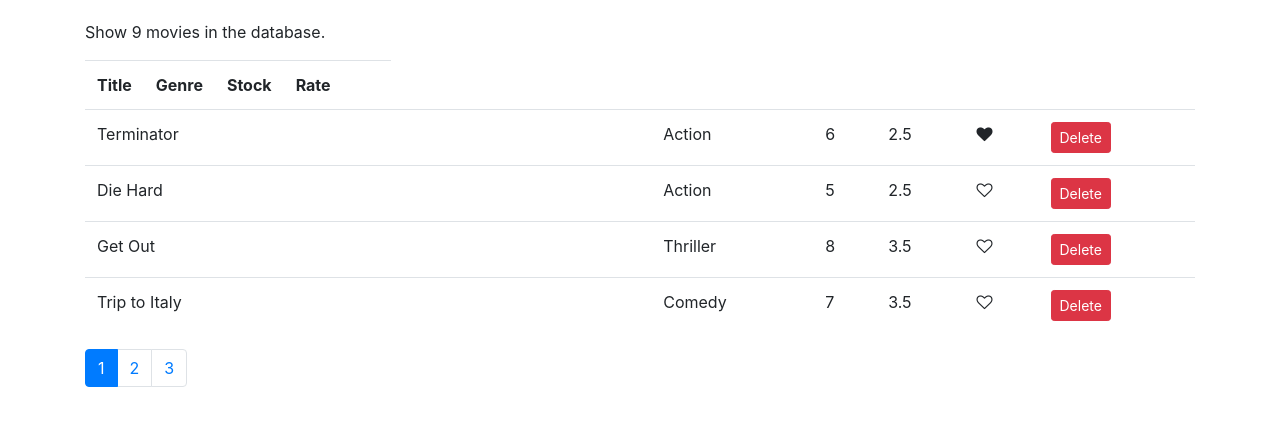
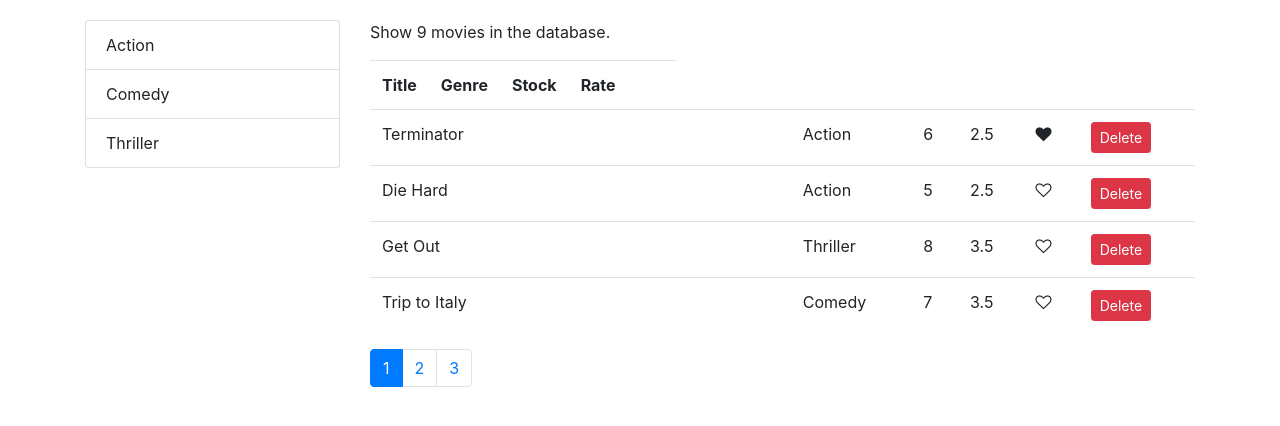
Before and after one commit to katrinamarquez/movies-db, a React (Create React App) app: page / in a window 1280 px wide. Shown: the top 426 px of the page. Built offline with nearby package versions, Linux system fonts and the light colour scheme.

Commit message:
filtering genre working

```diff
--- a/package.json
+++ b/package.json
@@ -9,6 +9,7 @@
     "bootstrap": "^4.5.3",
     "font-awesome": "^4.7.0",
     "lodash": "^4.17.10",
+    "prop-types": "^15.6.2",
     "react": "^17.0.1",
     "react-dom": "^17.0.1",
     "react-scripts": "4.0.1",
--- /dev/null
+++ b/src/components/common/listGroup.jsx
@@ -0,0 +1,29 @@
+import React from 'react';
+
+const ListGroup = props => {
+  // Object destructuring
+  const { items, textProperty, valueProperty, onItemSelect, selectedItem } = props;
+
+  return (
+  <ul className="list-group">
+    { items.map(item => (
+    <li
+      onClick={() => onItemSelect(item)}
+      key={item[valueProperty]}
+      className={
+        item === selectedItem ? "list-group-item active" : "list-group-item"
+      }
+    >
+      {item[textProperty]}
+    </li>
+    ))}
+  </ul>
+  );
+};
+
+ListGroup.defaultProps = {
+  textProperty: 'name',
+  valueProperty: "_id"
+};
+
+export default ListGroup;
--- a/src/components/movies.jsx
+++ b/src/components/movies.jsx
@@ -3,11 +3,19 @@ import { getMovies } from '../services/fakeMovieService';
 import Like from './common/like';
 import Pagination from './common/pagination';
 import { paginate } from '../utils/paginate';
+import ListGroup from './common/listGroup';
+import { getGenres } from '../services/fakeGenreService';
 class Movies extends Component {
   state = {
-    movies: getMovies(),
+    movies: [],
+    genres: [],
     currentPage: 1,
     pageSize: 4
+  }
+
+  // Called when an instance of the component is rendered in the dom
+  componentDidMount() {
+    this.setState({ movies: getMovies(), genres: getGenres() });
   }
 
   handleDelete = (movie) => {
@@ -28,19 +36,35 @@ class Movies extends Component {
     this.setState({ currentPage: page });
   }
 
+  handleGenreSelect = genre => {
+    this.setState({ selectedGenre: genre })
+  }
+
   render() {
     const { length: count } = this.state.movies;
-    const { pageSize, currentPage, movies: allMovies } = this.state;
+    const { pageSize, currentPage, selectedGenre, movies: allMovies } = this.state;
 
     if (count === 0)
       return <p>There are no movies in the database.</p>
 
+    const filtered = selectedGenre
+      ? allMovies.filter(m => m.genre._id === selectedGenre._id)
+      : allMovies;
     // if count is not 0, create new array, paginate data, store in constant
-    const movies = paginate(allMovies, currentPage, pageSize);
+    // need to apply genre filter before pagination as the number of pages depends upon results
+    const movies = paginate(filtered, currentPage, pageSize);
 
     return (
-      <React.Fragment>
-        <p>Show {count} movies in the database.</p>
+      <div className="row">
+        <div className="col-3">
+          <ListGroup
+            items={this.state.genres}
+            onItemSelect={this.handleGenreSelect}
+            selectedItem={this.state.selectedGenre}
+          />
+        </div>
+        <div className="col">
+          <p>Show {filtered.length} movies in the database.</p>
           <table className="table">
             <thread>
               <tr>
@@ -70,12 +94,13 @@ class Movies extends Component {
             </tbody>
           </table>
           <Pagination
-          itemsCount={count}
+            itemsCount={filtered.length}
             pageSize={pageSize}
             currentPage={currentPage}
             onPageChange={this.handlePageChange}
           />
-      </React.Fragment>
+        </div>
+      </div>
     );
   }
 }
--- a/src/services/fakeGenreService.js
+++ b/src/services/fakeGenreService.js
@@ -4,6 +4,7 @@ export const genres = [
   { _id: "5b21ca3eeb7f6fbccd471820", name: "Thriller" }
 ];
 
+// Function returns an array of genres
 export function getGenres() {
   return genres.filter(g => g);
 }
```
Also changed, not shown: src/components/common/pagination.jsx (+8 -0 lines), 2 other files (tests, documents, lock files or other folders). Lines whose indentation alone changed are shown as unchanged.
